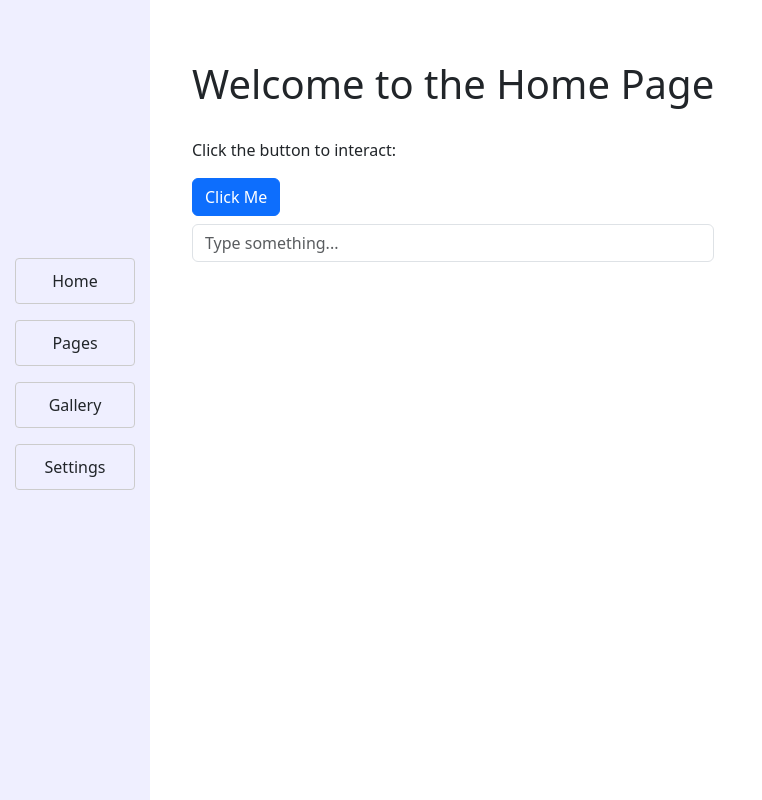
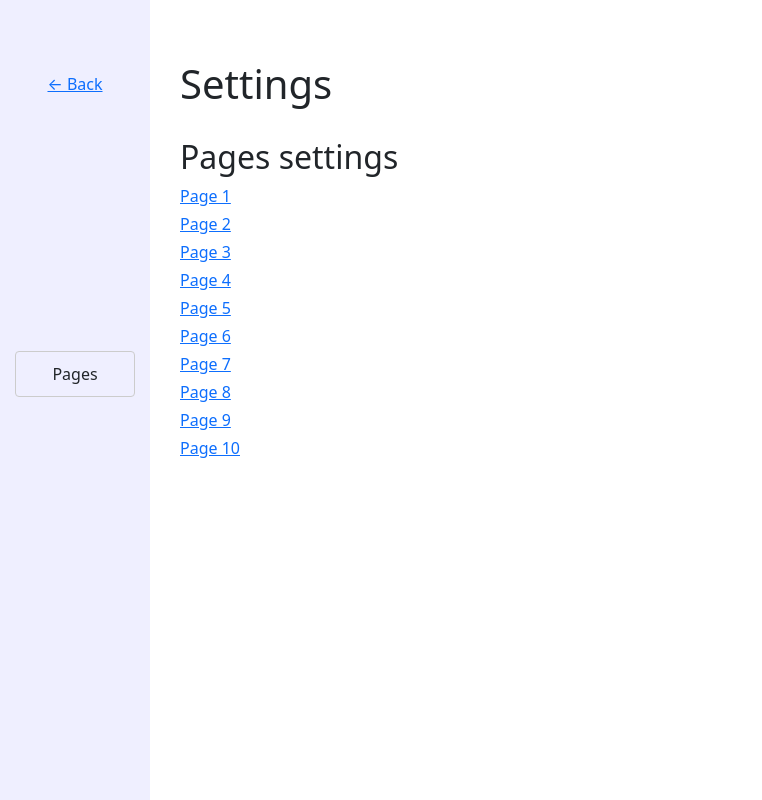
Before and after one commit to antonromankov/TV-routing-proposal, a React (Vite) app: page /settings/pages in a window 1280 px wide. Before the commit this address led to /app. Shown: the whole page, without its empty margins (0-762 px from the left). Built offline with nearby package versions, Linux system fonts and the light colour scheme.

Commit message:
Add settings pages

```diff
--- a/src/containers/Router.jsx
+++ b/src/containers/Router.jsx
@@ -4,6 +4,7 @@ import { Gallery, PNGImages, GalleryPNGItem, JPEGImages, GalleryJPEGItem } from
 import { Pages, Page } from './Pages'
 import { FirstLayout, SecondLayout } from './layouts'
 import { Page404 } from './Page404'
+import { SettingsPageId, SettingsPages } from './Templates'
 
 export const Router = () => (
   <Routes>
@@ -30,8 +31,9 @@ export const Router = () => (
         </Route>
       </Route>
 
-      <Route path="settings">
-        <Route index element={<SecondLayout />} />
+      <Route path="settings" element={<SecondLayout />}>
+        <Route path="pages" element={<SettingsPages />} />
+        <Route path="pages/:id" element={<SettingsPageId />} />
       </Route>
     </Route>
 
--- a/src/containers/Templates.jsx
+++ b/src/containers/Templates.jsx
@@ -4,6 +4,7 @@ import { useLocation, useParams } from 'react-router-dom'
 import { LinksList } from '../components'
 
 import { useStore } from '../store'
+import { Input, FormGroup, Label, Form } from 'reactstrap'
 
 const PagesTemplateRaw = ({ header, links }) => {
   const location = useLocation()
@@ -47,5 +48,43 @@ const withHistory = (Component) => (props) => {
   return <Component {...props} />
 }
 
+export const SettingsPages = () => {
+  const id = Math.floor(Math.random() * 10) + 1
+  const links = new Array(id).fill(0).map((_, i) => ({
+    to: `/settings/pages/${i + 1}`,
+    label: `Page ${i + 1}`
+  }))
+
+  return (
+    <div>
+      <h2>Pages settings</h2>
+      <LinksList items={links} />
+    </div>
+  )
+}
+
+export const SettingsPageId = () => {
+  const { id } = useParams()
+
+  const onSubmit = (e) => {
+    e.preventDefault()
+    alert(`Save page ${id}`)
+  }
+
+  return (
+    <div>
+      <h2>Settings page {id}</h2>
+      <br />
+      <Form onSubmit={onSubmit} style={{ maxWidth: 300 }}>
+        <FormGroup>
+          <Label htmlFor="title">Page title</Label>
+          <Input id="title" placeholder="Page title" />
+        </FormGroup>
+        <Input className="btn btn-primary" type="submit" value="Save" />
+      </Form>
+    </div>
+  )
+}
+
 export const PageTemplate = withHistory(PageTemplateRaw)
 export const PagesTemplate = withHistory(PagesTemplateRaw)
--- a/src/containers/index.js
+++ b/src/containers/index.js
@@ -3,3 +3,4 @@ export { Home } from './Home'
 export { Page404 } from './Page404'
 export * from './Pages'
 export * from './Gallery'
+export * from './Templates'
--- a/src/containers/layouts/Second.jsx
+++ b/src/containers/layouts/Second.jsx
@@ -1,12 +1,7 @@
 import { Outlet } from 'react-router-dom'
 import { Sidebar } from '../../components'
 
-const menu = [
-  { id: 1, title: 'Settings 1' },
-  { id: 2, title: 'Settings 2' },
-  { id: 3, title: 'Settings 3' },
-  { id: 4, title: 'Settings 4' }
-]
+const menu = [{ id: 2, title: 'Pages', to: '/settings/pages' }]
 
 export const SecondLayout = () => {
   return (
```
